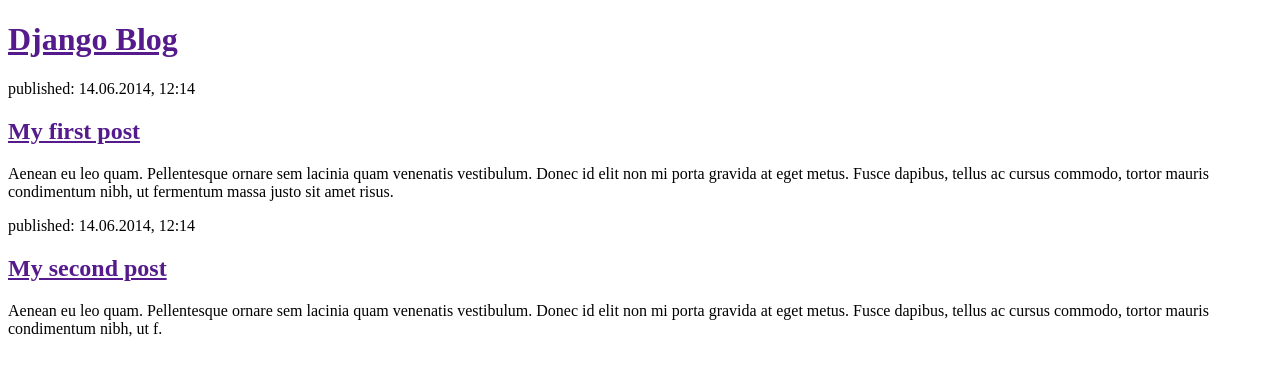
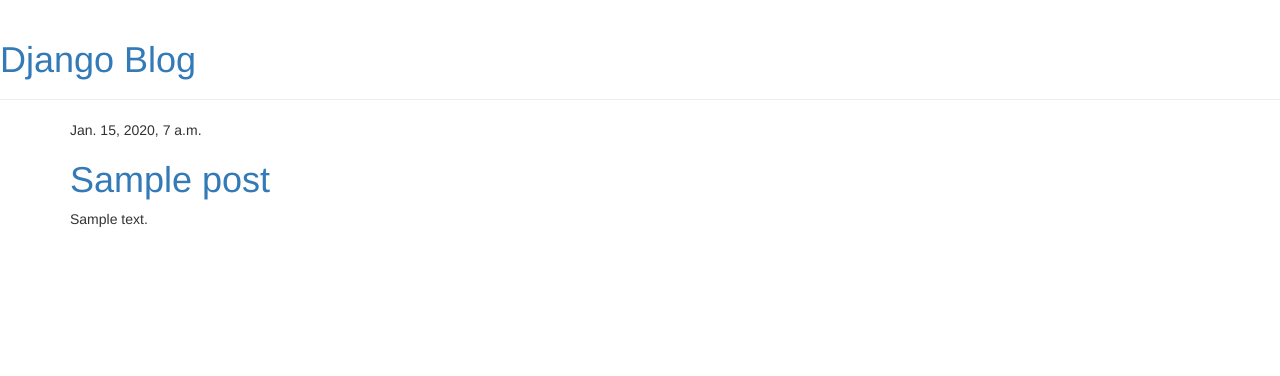
Before and after one commit to henriquegarcia15/my-first-blog, a Django app: template blog/templates/blog/post_list.html in a window 1280 px wide. Shown: the top 376 px of the page. Run offline with Django 3.2, Linux system fonts and the light colour scheme; the template is opened without the code that fills it: values that come from a table or form of the project are taken from there, others are empty; tables that the repository leaves empty hold one stand-in row (values such as "Sample post"); some libraries are stand-ins or nearby versions.

Commit message:
atualizando post_list.html

```diff
--- a/blog/templates/blog/post_list.html
+++ b/blog/templates/blog/post_list.html
@@ -1,24 +1,31 @@
-<!DOCTYPE html>
-<html lang="pt-br">
+{% load staticfiles %}
+<html>
     <head>
-		<meta charset="utf-8">
-		<title>Blog</title>
+        <title>Django blog</title>
+        <link rel="stylesheet" href="//maxcdn.bootstrapcdn.com/bootstrap/3.2.0/css/bootstrap.min.css">
+        <link rel="stylesheet" href="//maxcdn.bootstrapcdn.com/bootstrap/3.2.0/css/bootstrap-theme.min.css">
+        <link rel="stylesheet" href="{% static 'css/blog.css' %}">
+        <link href="https://fonts.googleapis.com/css?family=Lobster&subset=latin,latin-ext" rel="stylesheet" type="text/css">
     </head>
     <body>
-		<div>
-            <h1><a href="">Django Blog</a></h1>
+        <div class="page-header">
+            <h1><a href="/">Django Blog</a></h1>
         </div>
 
-        <div>
-            <p>published: 14.06.2014, 12:14</p>
-            <h2><a href="">My first post</a></h2>
-            <p>Aenean eu leo quam. Pellentesque ornare sem lacinia quam venenatis vestibulum. Donec id elit non mi porta gravida at eget metus. Fusce dapibus, tellus ac cursus commodo, tortor mauris condimentum nibh, ut fermentum massa justo sit amet risus.</p>
+        <div class="content container">
+		    <div class="row">
+		        <div class="col-md-8">
+		            {% for post in posts %}
+		                <div class="post">
+		                    <div class="date">
+		                        {{ post.published_date }}
 		                    </div>
-
-        <div>
-            <p>published: 14.06.2014, 12:14</p>
-            <h2><a href="">My second post</a></h2>
-            <p>Aenean eu leo quam. Pellentesque ornare sem lacinia quam venenatis vestibulum. Donec id elit non mi porta gravida at eget metus. Fusce dapibus, tellus ac cursus commodo, tortor mauris condimentum nibh, ut f.</p>
+		                    <h1><a href="">{{ post.title }}</a></h1>
+		                    <p>{{ post.text|linebreaksbr }}</p>
+		                </div>
+		            {% endfor %}
+		        </div>
+		    </div>
 		</div>
     </body>
 </html>
```
Also changed, not shown: blog/views.py (+5 -3 lines). Lines whose indentation alone changed are shown as unchanged.
